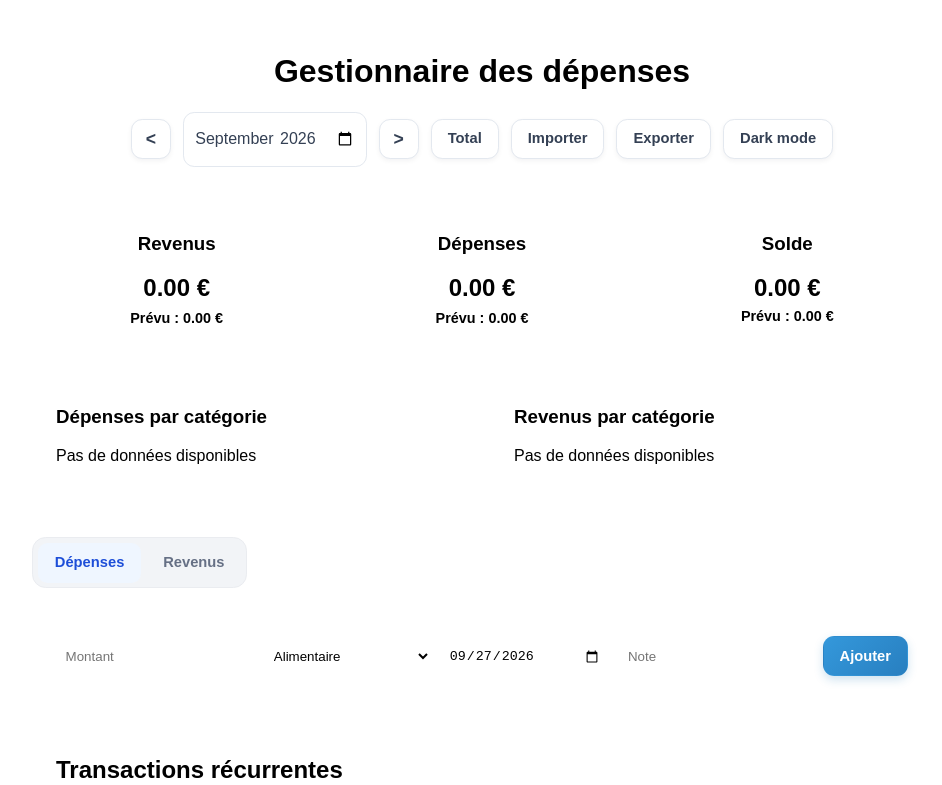
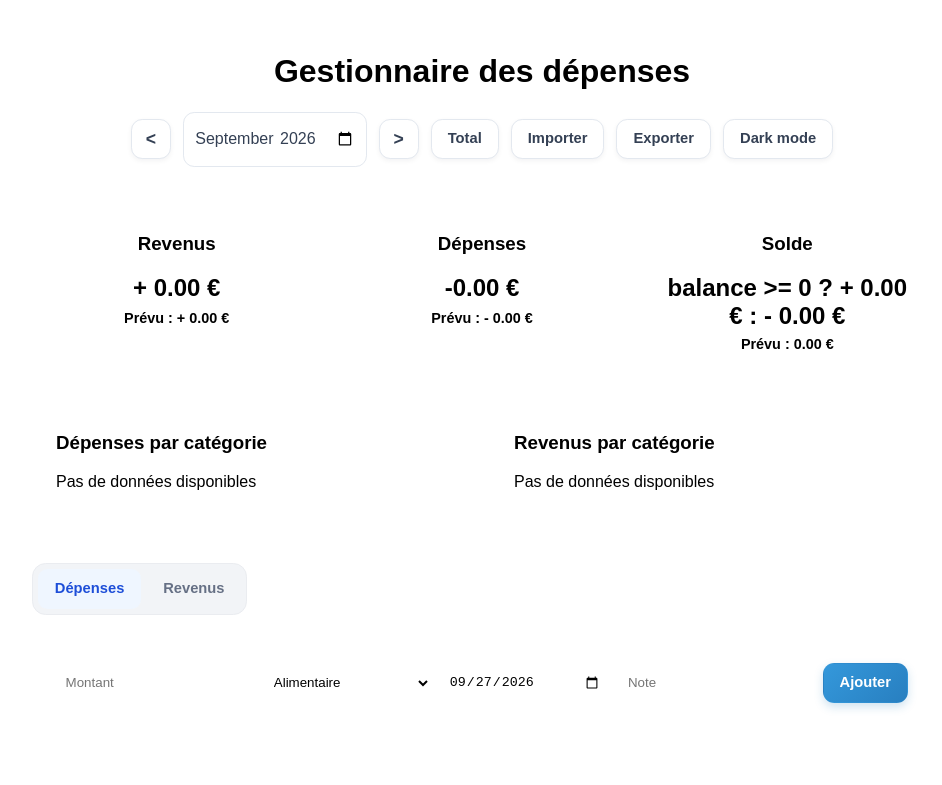
Before and after one commit to BlueDax/projects, a React (Create React App) app in the folder tracker-finance/: page / in a window 1280 px wide. Shown: the top 785 px of the page, without its empty margins (158-1100 px from the left). Built offline with nearby package versions, Linux system fonts and the light colour scheme.

Commit message:
Update financial display to show negative values

```diff
--- a/tracker-finance/src/App.js
+++ b/tracker-finance/src/App.js
@@ -817,10 +817,10 @@ function App() {
           <div
             style={{ color: "var(--income)", fontSize: "1.5rem", fontWeight: "bold" }}
           >
-            {totals.inc.toFixed(2)} €
+            + {totals.inc.toFixed(2)} €
           </div>
           <div style={styles.predictedTotal}>
-            Prévu : {(totals.inc + predictedTotals.inc).toFixed(2)} €
+            Prévu : + {(totals.inc + predictedTotals.inc).toFixed(2)} €
           </div>
         </div>
         <div style={styles.card}>
@@ -828,10 +828,10 @@ function App() {
           <div
             style={{ color: "var(--expense)", fontSize: "1.5rem", fontWeight: "bold" }}
           >
-            {totals.exp.toFixed(2)} €
+            -{totals.exp.toFixed(2)} €
           </div>
           <div style={styles.predictedTotal}>
-            Prévu : {(totals.exp + predictedTotals.exp).toFixed(2)} €
+            Prévu : - {(totals.exp + predictedTotals.exp).toFixed(2)} €
           </div>
         </div>
         <div style={styles.card}>
@@ -843,7 +843,7 @@ function App() {
               fontWeight: "bold",
             }}
           >
-            {balance.toFixed(2)} €
+            balance >= 0 ? + {balance.toFixed(2)} € : - {balance.toFixed(2)} €
           </div>
           <div
             style={{
```
